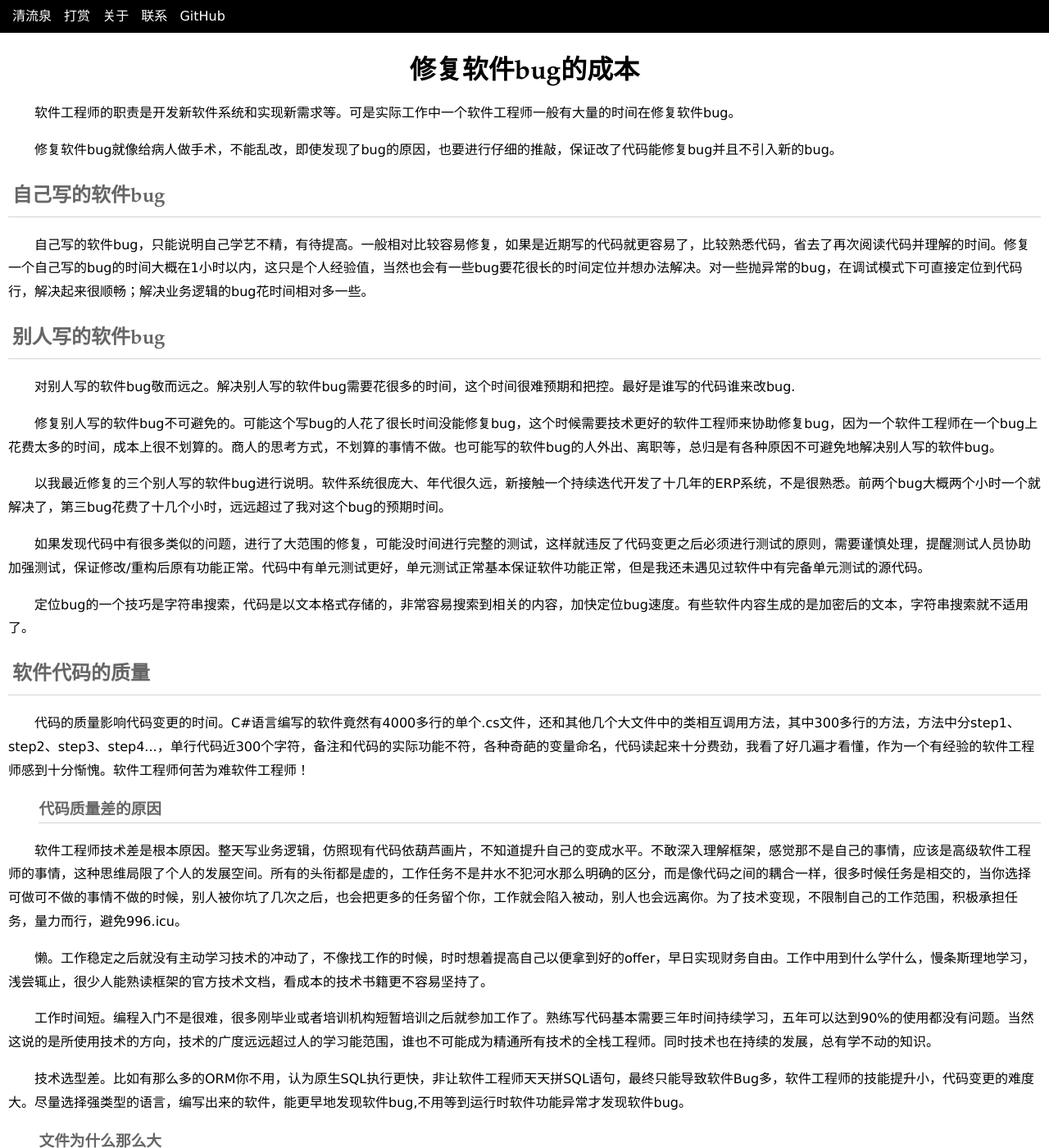
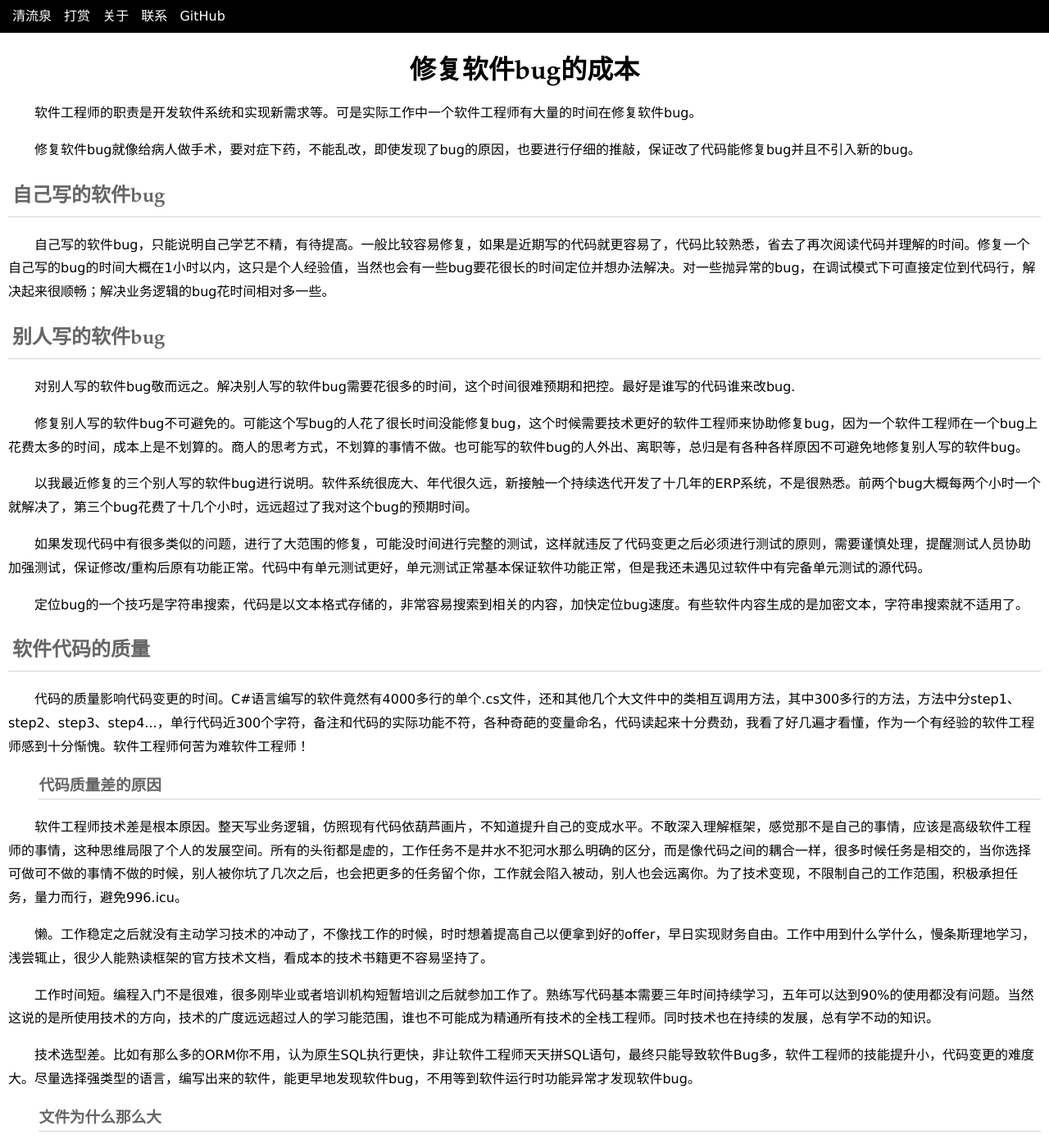
Before and after one commit to yinyongxian/yinyongxian.github.io, a Jekyll site: the page built from _posts/2019-11-17-the-cost-of-fix-software-bug.html, in a window 1280 px wide and 1400 px high. Shown: the whole window at 82% size. Built offline with Jekyll 4.4.1, drawn with Linux system fonts in a browser that asks for light colours; some of the changed text lies outside the part shown.

Commit message:
Update 2019-11-17-the-cost-of-fix-software-bug.html

```diff
--- a/_posts/2019-11-17-the-cost-of-fix-software-bug.html
+++ b/_posts/2019-11-17-the-cost-of-fix-software-bug.html
@@ -14,20 +14,20 @@
 
 <body>
     <h1>修复软件bug的成本</h1>
-    <p>软件工程师的职责是开发新软件系统和实现新需求等。可是实际工作中一个软件工程师一般有大量的时间在修复软件bug。</p>
-    <p>修复软件bug就像给病人做手术，不能乱改，即使发现了bug的原因，也要进行仔细的推敲，保证改了代码能修复bug并且不引入新的bug。</p>
+    <p>软件工程师的职责是开发软件系统和实现新需求等。可是实际工作中一个软件工程师有大量的时间在修复软件bug。</p>
+    <p>修复软件bug就像给病人做手术，要对症下药，不能乱改，即使发现了bug的原因，也要进行仔细的推敲，保证改了代码能修复bug并且不引入新的bug。</p>
     <h2>自己写的软件bug</h2>
-    <p>自己写的软件bug，只能说明自己学艺不精，有待提高。一般相对比较容易修复，如果是近期写的代码就更容易了，比较熟悉代码，省去了再次阅读代码并理解的时间。修复一个自己写的bug的时间大概在1小时以内，这只是个人经验值，当然也会有一些bug要花很长的时间定位并想办法解决。对一些抛异常的bug，在调试模式下可直接定位到代码行，解决起来很顺畅；解决业务逻辑的bug花时间相对多一些。
+    <p>自己写的软件bug，只能说明自己学艺不精，有待提高。一般比较容易修复，如果是近期写的代码就更容易了，代码比较熟悉，省去了再次阅读代码并理解的时间。修复一个自己写的bug的时间大概在1小时以内，这只是个人经验值，当然也会有一些bug要花很长的时间定位并想办法解决。对一些抛异常的bug，在调试模式下可直接定位到代码行，解决起来很顺畅；解决业务逻辑的bug花时间相对多一些。
     </p>
     <h2>别人写的软件bug</h2>
     <p>对别人写的软件bug敬而远之。解决别人写的软件bug需要花很多的时间，这个时间很难预期和把控。最好是谁写的代码谁来改bug.</p>
-    <p>修复别人写的软件bug不可避免的。可能这个写bug的人花了很长时间没能修复bug，这个时候需要技术更好的软件工程师来协助修复bug，因为一个软件工程师在一个bug上花费太多的时间，成本上很不划算的。商人的思考方式，不划算的事情不做。也可能写的软件bug的人外出、离职等，总归是有各种原因不可避免地解决别人写的软件bug。
+    <p>修复别人写的软件bug不可避免的。可能这个写bug的人花了很长时间没能修复bug，这个时候需要技术更好的软件工程师来协助修复bug，因为一个软件工程师在一个bug上花费太多的时间，成本上是不划算的。商人的思考方式，不划算的事情不做。也可能写的软件bug的人外出、离职等，总归是有各种各样原因不可避免地修复别人写的软件bug。
     </p>
-    <p>以我最近修复的三个别人写的软件bug进行说明。软件系统很庞大、年代很久远，新接触一个持续迭代开发了十几年的ERP系统，不是很熟悉。前两个bug大概两个小时一个就解决了，第三bug花费了十几个小时，远远超过了我对这个bug的预期时间。
+    <p>以我最近修复的三个别人写的软件bug进行说明。软件系统很庞大、年代很久远，新接触一个持续迭代开发了十几年的ERP系统，不是很熟悉。前两个bug大概每两个小时一个就解决了，第三个bug花费了十几个小时，远远超过了我对这个bug的预期时间。
     </p>
     <P>如果发现代码中有很多类似的问题，进行了大范围的修复，可能没时间进行完整的测试，这样就违反了代码变更之后必须进行测试的原则，需要谨慎处理，提醒测试人员协助加强测试，保证修改/重构后原有功能正常。代码中有单元测试更好，单元测试正常基本保证软件功能正常，但是我还未遇见过软件中有完备单元测试的源代码。
     </P>
-    <p>定位bug的一个技巧是字符串搜索，代码是以文本格式存储的，非常容易搜索到相关的内容，加快定位bug速度。有些软件内容生成的是加密后的文本，字符串搜索就不适用了。</p>
+    <p>定位bug的一个技巧是字符串搜索，代码是以文本格式存储的，非常容易搜索到相关的内容，加快定位bug速度。有些软件内容生成的是加密文本，字符串搜索就不适用了。</p>
     <h2>软件代码的质量</h2>
     <p>代码的质量影响代码变更的时间。C#语言编写的软件竟然有4000多行的单个.cs文件，还和其他几个大文件中的类相互调用方法，其中300多行的方法，方法中分step1、step2、step3、step4...，单行代码近300个字符，备注和代码的实际功能不符，各种奇葩的变量命名，代码读起来十分费劲，我看了好几遍才看懂，作为一个有经验的软件工程师感到十分惭愧。软件工程师何苦为难软件工程师！
     </p>
@@ -38,10 +38,10 @@
     </P>
     <p>工作时间短。编程入门不是很难，很多刚毕业或者培训机构短暂培训之后就参加工作了。熟练写代码基本需要三年时间持续学习，五年可以达到90%的使用都没有问题。当然这说的是所使用技术的方向，技术的广度远远超过人的学习能范围，谁也不可能成为精通所有技术的全栈工程师。同时技术也在持续的发展，总有学不动的知识。
     </p>
-    <p>技术选型差。比如有那么多的ORM你不用，认为原生SQL执行更快，非让软件工程师天天拼SQL语句，最终只能导致软件Bug多，软件工程师的技能提升小，代码变更的难度大。尽量选择强类型的语言，编写出来的软件，能更早地发现软件bug,不用等到运行时软件功能异常才发现软件bug。
+    <p>技术选型差。比如有那么多的ORM你不用，认为原生SQL执行更快，非让软件工程师天天拼SQL语句，最终只能导致软件Bug多，软件工程师的技能提升小，代码变更的难度大。尽量选择强类型的语言，编写出来的软件，能更早地发现软件bug，不用等到软件运行时功能异常才发现软件bug。
     </p>
     <h3>文件为什么那么大</h3>
-    <p>多了类、结构体、枚举放到同一个文件中。有人说把多个类型放在同一个文件内可以减少文件的数量，避免出现很多的文件只包含很少的内容。我只能笑笑:P，欲言又止。我确信每一个对象的定义放一个文是最好的做法。文件的名称应该和其中的对象定义的名称一致，不要是一头戴着羊头套的狗，在软件代码中奔跑。
+    <p>多个类、结构体、枚举放到同一个文件中。有人说把多个类型放在同一个文件内可以减少文件的数量，避免出现很多的文件只包含很少的内容。我只能笑笑:P，欲言又止。我确信每一个对象的定义放一个文件是最好的做法。文件的名称应该和其中的对象定义的名称一致，不要是一头戴着羊头套的狗，在软件代码中奔跑。
     </p>
 </body>
 
```
